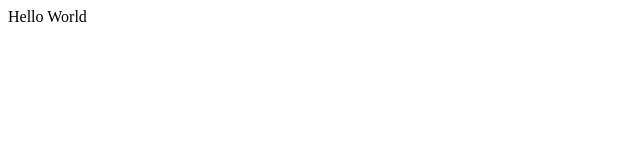
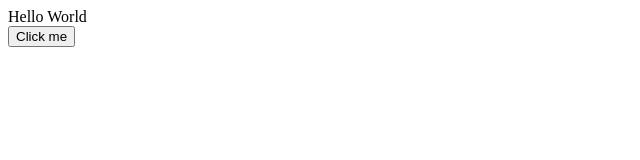
Before and after one commit to NqMtobaX/Level-5-Pop-Quiz, a plain HTML site: page index.html in a window 1280 px wide. Shown: the whole page, without its empty margins (0-640 px from the left). Drawn offline with Linux system fonts and the light colour scheme.

Commit message:
added code on the html file

```diff
--- a/index.html
+++ b/index.html
@@ -10,9 +10,10 @@
     <div id="message">
         Hello World
     </div>
+    <button type="button" class="btn" onclick="showDialoog">Click me</button>
     <script>
         var message = 'Hello World';
-        function message(myMessage) {
+        function showDialoog(myMessage) {
             myMessage = document.getElementById("message").innerText;
             alert (myMessage);
         }
```
